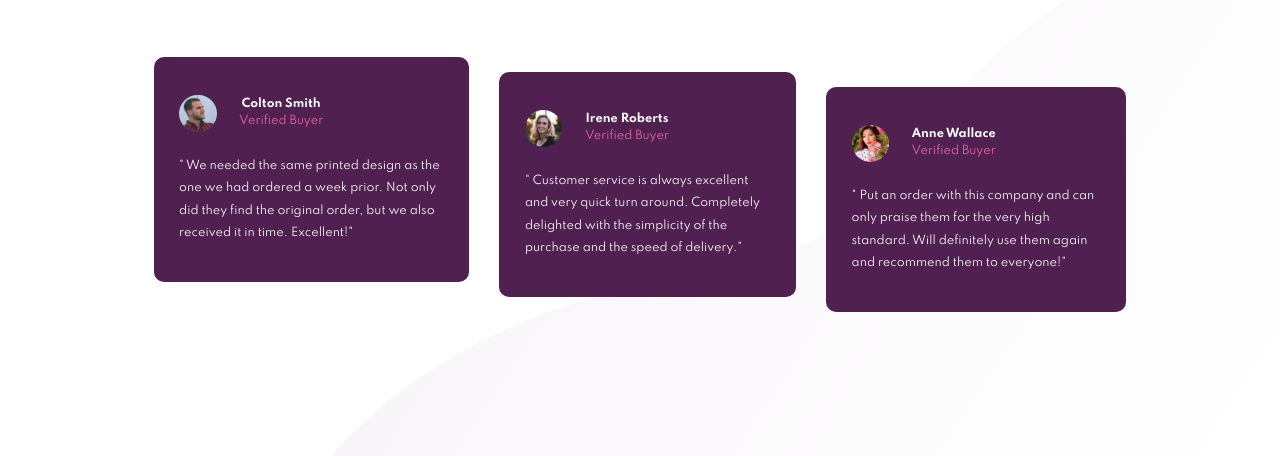
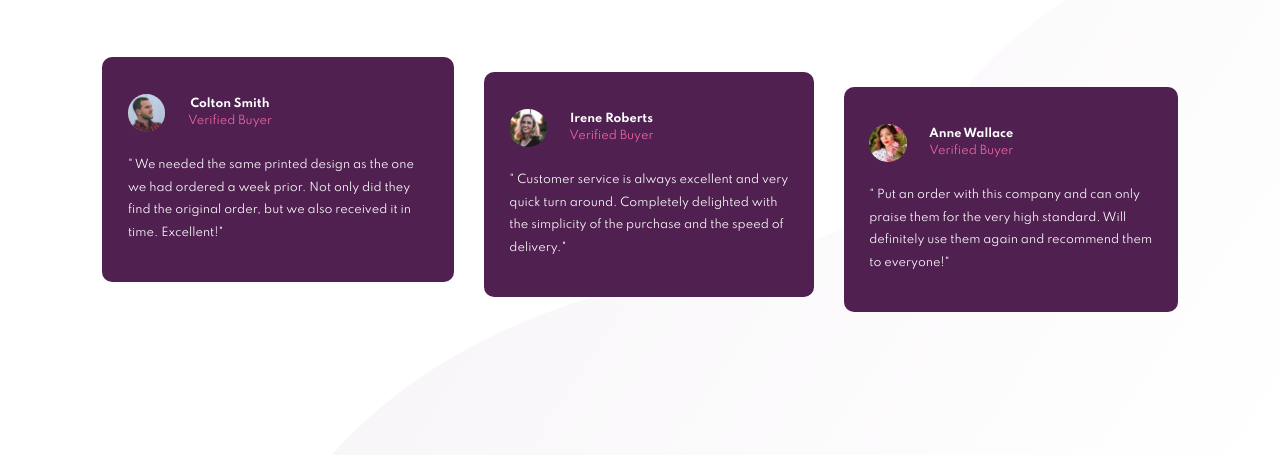
Before and after one commit to putraprdn/social-proof-section, a plain HTML site: page index.html in a window 1280 px wide. Shown: the part 345-801 px from the top of the page. Drawn offline with Linux system fonts and the light colour scheme.

Commit message:
adjust margin

```diff
--- a/style.css
+++ b/style.css
@@ -50,7 +50,7 @@ body {
 /*
     --------------- MAIN CSS */
 .main {
-  margin: 18vh 12vw;
+  margin: 13vh 8vw;
 }
 .main-top {
   display: flex;
```
